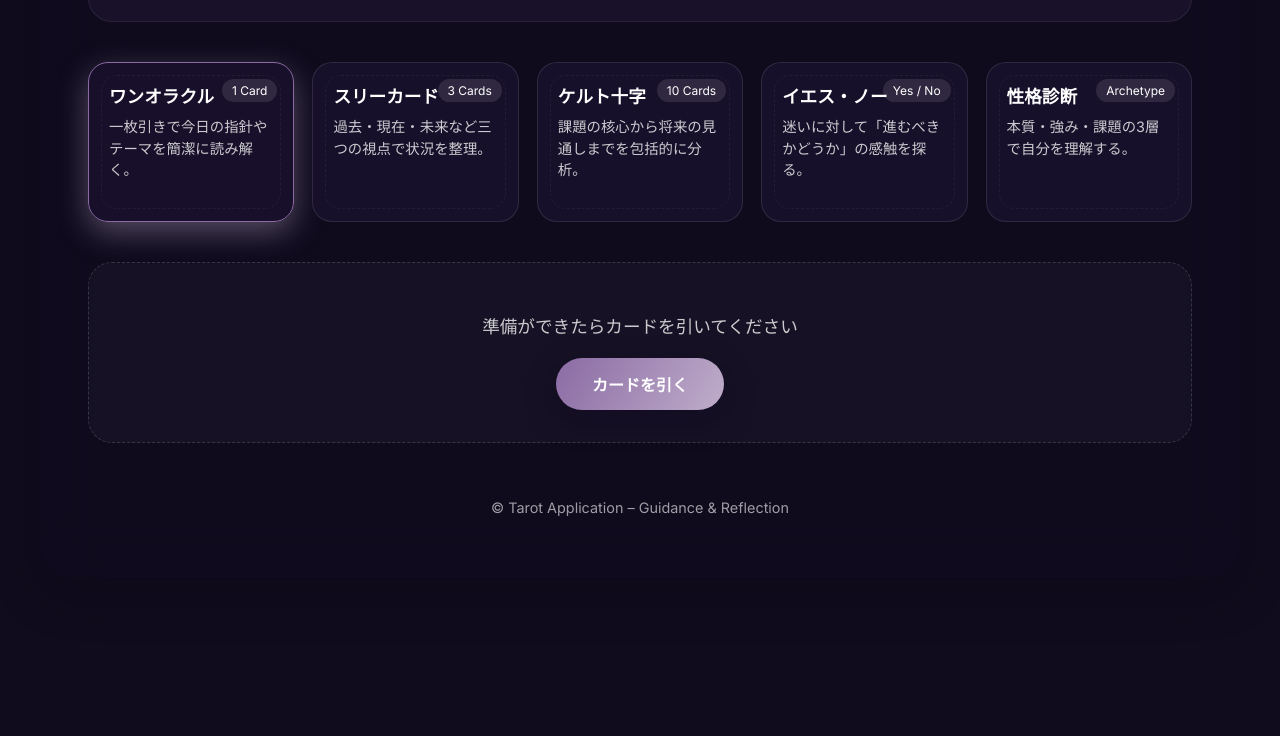
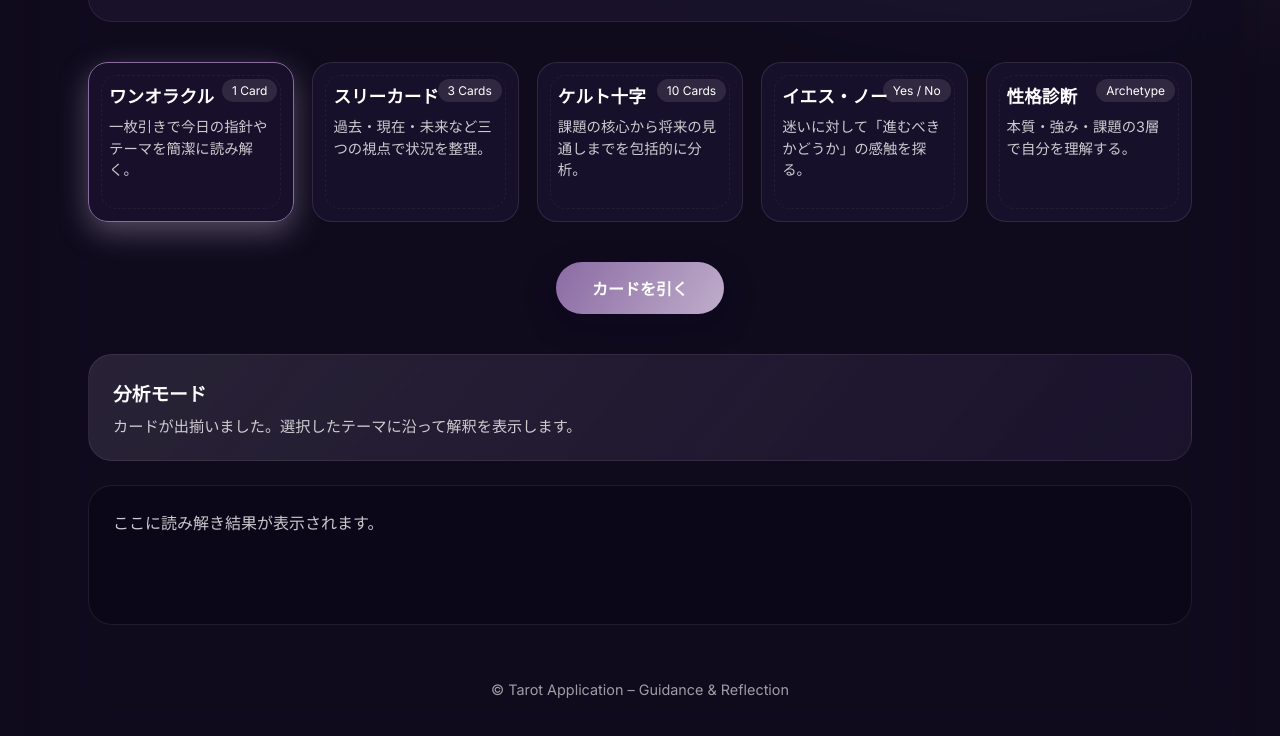
Before and after one commit to michaelphchan514/TarotCardProject, a website: page tarot_project/tarot_project_v2/index2.html in a window 1280 px wide. Shown: the part 1087-1823 px from the top of the page. Before the commit the page ends 1705 px from the top, so only its background shows below. Drawn offline with Linux system fonts and the light colour scheme; a web font is replaced by a local one.

Commit message:
ボタン追加し

```diff
--- a/tarot_project/tarot_project_v2/index2.html
+++ b/tarot_project/tarot_project_v2/index2.html
@@ -72,8 +72,7 @@
             <section class="spread-grid">
                 <!-- Populated by JS -->
             </section>
-            <section class="action-panel" id="actionPanel">
-                <p class="instruction-text">準備ができたらカードを引いてください</p>
+            <section class="action-area" style="text-align: center; margin-top: 40px;">
                 <button id="drawBtn">カードを引く</button>
             </section>
             <section class="cards-display-section" id="cardsDisplaySection" style="display: none;">
@@ -83,13 +82,13 @@
                 <div class="cards-container" id="cardsContainer"></div>
             </section>
 
-            <section class="analysis-panel" id="analysisPanel" style="display: none;">
+            <section class="analysis-panel">
                 <div class="analysis-card">
                     <div class="analysis-card__text">
                         <h3>分析モード</h3>
                         <p>カードが出揃いました。選択したテーマに沿って解釈を表示します。</p>
                     </div>
-                    <button id="analyzeBtn">分析</button>
+                    <button id="analyzeBtn" style="display: none;">分析</button>
                 </div>
                 <div class="analysis-output" id="analysisOutput">
                     <p class="placeholder">ここに読み解き結果が表示されます。</p>
```
